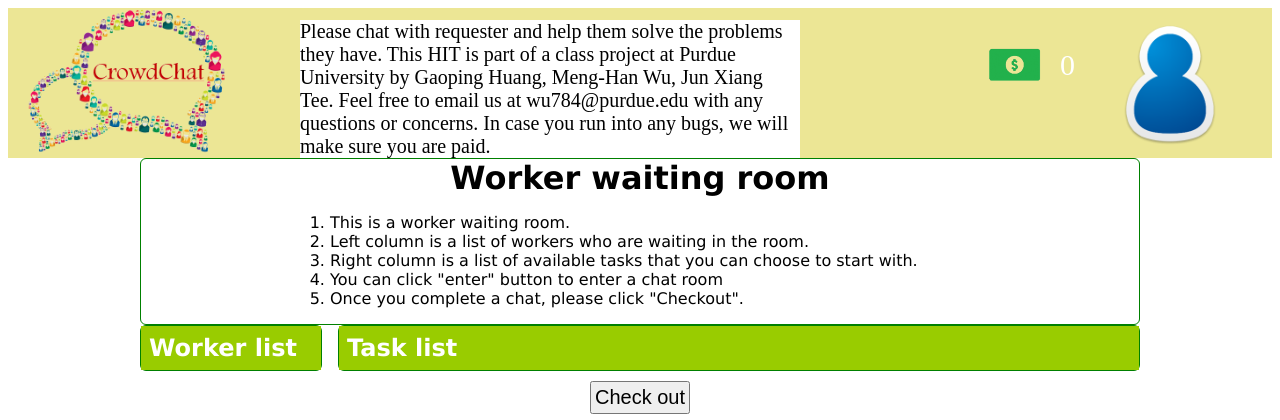
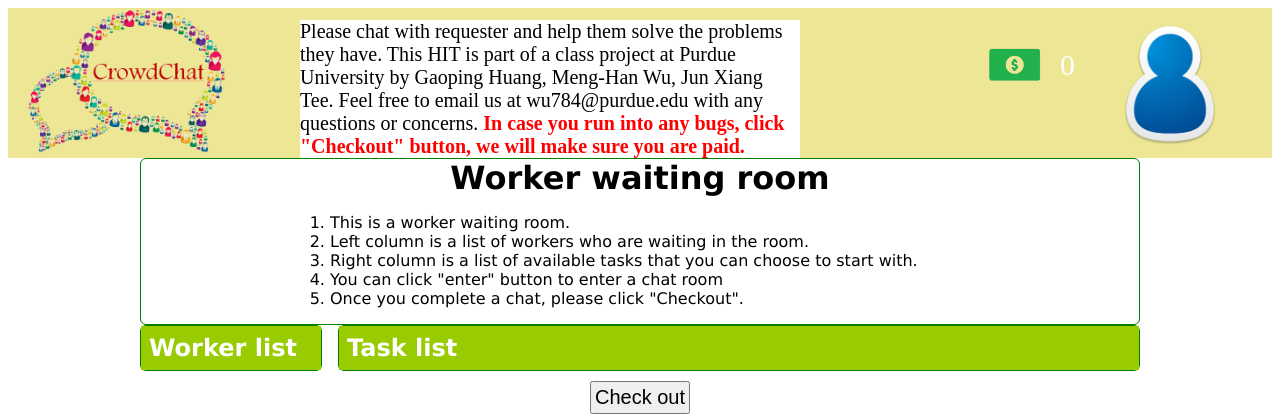
Before and after one commit to gaopinghuang0/CrowdChat, a Python web app: template templates/index.html in a window 1280 px wide. Shown: the top 420 px of the page. Run offline with Jinja, Linux system fonts and the light colour scheme; the template is opened without the code that fills it: most values are stand-ins (such as "Sample title", 1, 10 or a date in 2020); some libraries are stand-ins or nearby versions.

Commit message:
add red color to instructions

```diff
--- a/templates/index.html
+++ b/templates/index.html
@@ -29,8 +29,9 @@
 		<img id="logo" src="./static/logo.png" alt="Logo">
 		<img id="user-pic" src="./static/user-pic.png" alt="User Profile Picture">
 		<!--<img id="exit-pic" src="./static/exit.png" alt="Exit">-->
+
     <div class="banner-declaration">
-    Please chat with requester and help them solve the problems they have. This HIT is part of a class project at Purdue University by Gaoping Huang, Meng-Han Wu, Jun Xiang Tee.  Feel free to email us at wu784@purdue.edu with any questions or concerns.  In case you run into any bugs, we will make sure you are paid.
+    Please chat with requester and help them solve the problems they have. This HIT is part of a class project at Purdue University by Gaoping Huang, Meng-Han Wu, Jun Xiang Tee.  Feel free to email us at wu784@purdue.edu with any questions or concerns.<span style="color:red; font-weight:bold;">  In case you run into any bugs, click "Checkout" button, we will make sure you are paid.</span>
     </div>
     <div id="banner-block" style="display:block">
     		<img id="reward-point-pic" src="./static/reward.png" alt="Reward Picture">
@@ -87,7 +88,7 @@
 		</li>
 		</ol>
 		</div>
-		<input type="button" title="Go back to waiting room" value="&#8656 Go back" class="common_button" id="go_back_button">
+		<input type="button" title="If stuck, go back and re-enter" value="&#8656 If stuck, go back and re-enter" class="common_button" id="go_back_button">
 	</div>
 
 	<div class="left">
```
